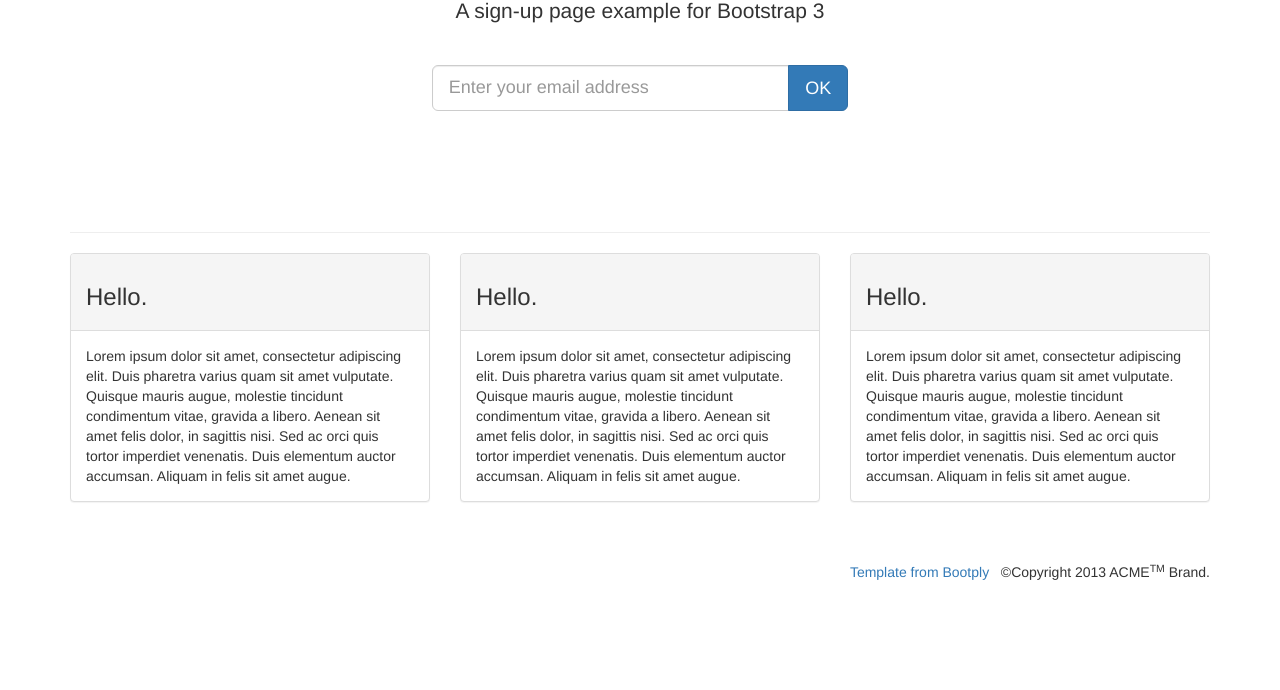
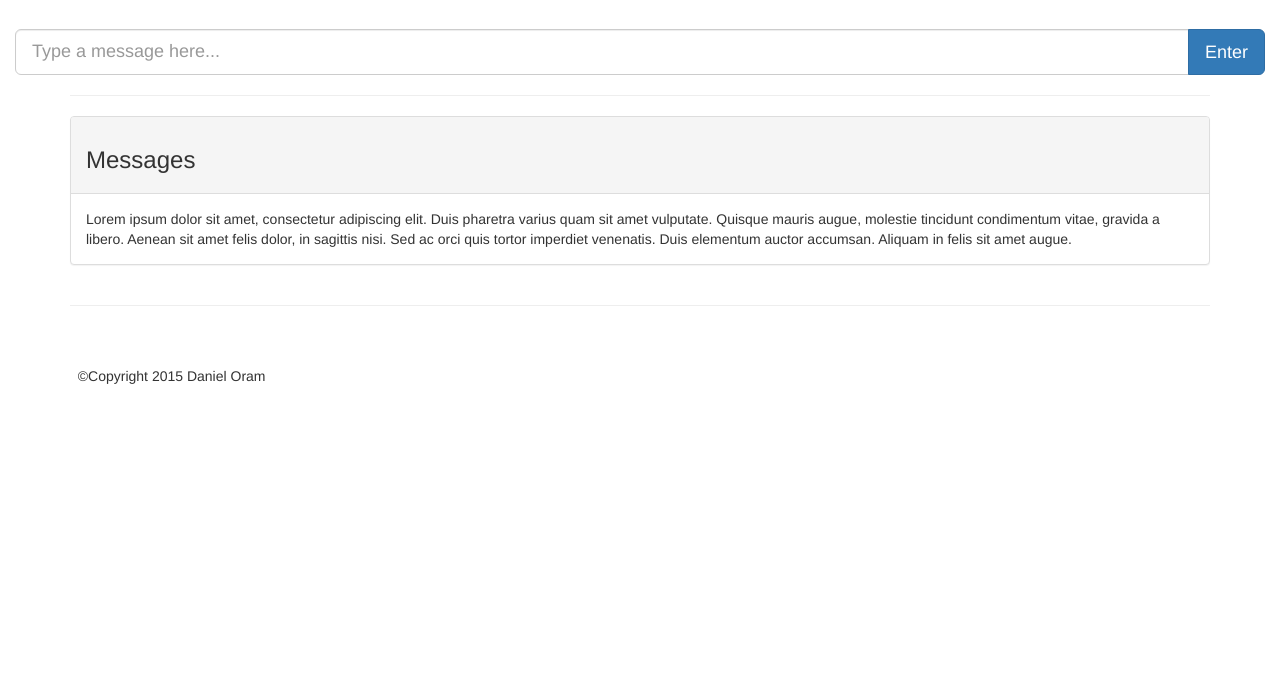
Before and after one commit to DanielOram/JavaScriptProjects, a website: page chat-app-socket-io/index.html in a window 1280 px wide. Shown: the part 110-800 px from the top of the page. Drawn offline with nearby package versions, Linux system fonts and the light colour scheme.

Commit message:
got layout almost perfect. messaging form is still too wide.

```diff
--- a/chat-app-socket-io/index.html
+++ b/chat-app-socket-io/index.html
@@ -1,11 +1,17 @@
 <!doctype html>
 <html>
   <head>
+	  <meta name="viewport" content="width=device-width, initial-scale=1">
+
 	  <!-- Latest compiled and minified CSS -->
 	  <link rel="stylesheet" href="https://maxcdn.bootstrapcdn.com/bootstrap/3.3.5/css/bootstrap.min.css">
 
+	  <!-- JQuery -->
+	  <script src="https://code.jquery.com/jquery-1.11.3.min.js"></script>
+
 	  <!-- Latest compiled and minified JavaScript -->
 	  <script src="https://maxcdn.bootstrapcdn.com/bootstrap/3.3.5/js/bootstrap.min.js"></script>
+
 
     <title>Socket.IO chat</title>
 	<!--
@@ -22,10 +28,12 @@
 		-->
   </head>
   <body>
+	  <!--
     <ul id="messages"></ul>
     <form action="">
       <input id="m" autocomplete="off" /><button>Send</button>
     </form>
+		  -->
 
 	<div class="container-full">
 
@@ -33,61 +41,30 @@
 
 	        <div class="col-lg-12 text-center v-center">
 
-	          <h1>Hello Landing</h1>
-	          <p class="lead">A sign-up page example for Bootstrap 3</p>
+	          <h1>Daniel Oram's Chat App</h1>
+	          <p class="lead">A Nodejs application that uses Socket.io for realtime chat!</p>
 
 	          <br>
 
-	          <form class="col-lg-12">
-	            <div class="input-group input-group-lg col-sm-offset-4 col-sm-4">
-	              <input type="text" class="center-block form-control input-lg" title="Enter you email." placeholder="Enter your email address">
-	              <span class="input-group-btn"><button class="btn btn-lg btn-primary" type="button">OK</button></span>
-	            </div>
-	          </form>
+			  <form class="col-md-12">
+				  <div class="input-group input-group-lg">
+				  		<input type="text" class="form-control input-lg" placeholder="Type a message here...">
+				  	  	<span class="input-group-btn"><button class="btn btn-lg btn-primary" type="button">Enter</button></span>
+					</div>
+			  </form>
+
 	        </div>
 
 	      </div> <!-- /row -->
-
-	  	  <div class="row">
-
-	        <div class="col-lg-12 text-center v-center" style="font-size:39pt;">
-	          <a href="#"><i class="icon-google-plus"></i></a> <a href="#"><i class="icon-facebook"></i></a>  <a href="#"><i class="icon-twitter"></i></a> <a href="#"><i class="icon-github"></i></a> <a href="#"><i class="icon-pinterest"></i></a>
-	        </div>
-
-	      </div>
-
-	  	<br><br><br><br><br>
-
 	</div> <!-- /container full -->
 
 	<div class="container">
 
 	  	<hr>
-
 	  	<div class="row">
-	        <div class="col-md-4">
-	          <div class="panel panel-default">
-	            <div class="panel-heading"><h3>Hello.</h3></div>
-	            <div class="panel-body">Lorem ipsum dolor sit amet, consectetur adipiscing elit. Duis pharetra varius quam sit amet vulputate.
-	            Quisque mauris augue, molestie tincidunt condimentum vitae, gravida a libero. Aenean sit amet felis
-	            dolor, in sagittis nisi. Sed ac orci quis tortor imperdiet venenatis. Duis elementum auctor accumsan.
-	            Aliquam in felis sit amet augue.
-	            </div>
-	          </div>
-	        </div>
-	      	<div class="col-md-4">
+	      	<div class="col-md-12">
 	        	<div class="panel panel-default">
-	            <div class="panel-heading"><h3>Hello.</h3></div>
-	            <div class="panel-body">Lorem ipsum dolor sit amet, consectetur adipiscing elit. Duis pharetra varius quam sit amet vulputate.
-	            Quisque mauris augue, molestie tincidunt condimentum vitae, gravida a libero. Aenean sit amet felis
-	            dolor, in sagittis nisi. Sed ac orci quis tortor imperdiet venenatis. Duis elementum auctor accumsan.
-	            Aliquam in felis sit amet augue.
-	            </div>
-	          </div>
-	        </div>
-	      	<div class="col-md-4">
-	        	<div class="panel panel-default">
-	            <div class="panel-heading"><h3>Hello.</h3></div>
+	            <div class="panel-heading"><h3>Messages</h3></div>
 	            <div class="panel-body">Lorem ipsum dolor sit amet, consectetur adipiscing elit. Duis pharetra varius quam sit amet vulputate.
 	            Quisque mauris augue, molestie tincidunt condimentum vitae, gravida a libero. Aenean sit amet felis
 	            dolor, in sagittis nisi. Sed ac orci quis tortor imperdiet venenatis. Duis elementum auctor accumsan.
@@ -96,14 +73,23 @@
 	          </div>
 	        </div>
 	    </div>
+	</div>
+	<div class="container">
 
+	  	<hr>
+
+	</div>
+
+	<div id="footer">
+	  <div class="container">
 		<div class="row">
 	        <div class="col-lg-12">
 	        <br><br>
-	          <p class="pull-right"><a href="http://www.bootply.com">Template from Bootply</a> &nbsp; ©Copyright 2013 ACME<sup>TM</sup> Brand.</p>
+	          <p> &nbsp; ©Copyright 2015 Daniel Oram</p>
 	        <br><br>
 	        </div>
 	    </div>
+	  </div>
 	</div>
 
   </body>
```
